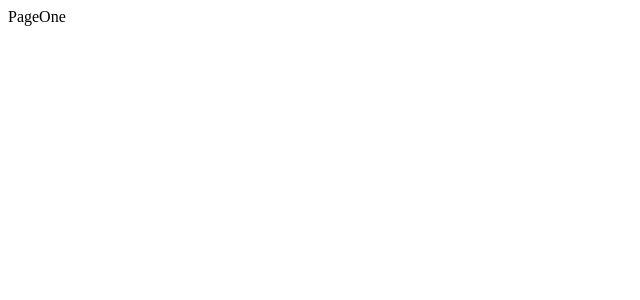
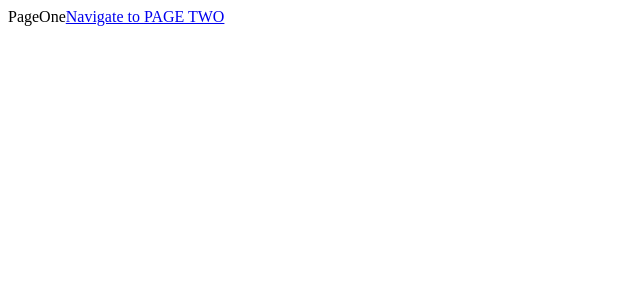
Before and after one commit to manish257/learning-hub, a React (Create React App) app in the folder streams/client/: page / in a window 1280 px wide. Shown: the top 300 px of the page, without its empty margins (0-640 px from the left). Built offline with nearby package versions, Linux system fonts and the light colour scheme.

Commit message:
dont use anchor with routes

```diff
--- a/streams/client/src/components/App.js
+++ b/streams/client/src/components/App.js
@@ -2,7 +2,15 @@ import React from 'react';
 import { BrowserRouter, Route } from 'react-router-dom';
 
 const PageOne = () => {
-    return <div>PageOne</div>
+    return(
+        <div>
+            PageOne
+            {/* BAD */}
+            <a href='/pagetwo'>
+                Navigate to PAGE TWO
+            </a>
+        </div>
+    );
 };
 
 const PageTwo = () => {
@@ -11,7 +19,13 @@ const PageTwo = () => {
             PageTwo
             <br />
             <br />
-            <button>Click Me!</button>
+            <button>
+            {/* BAD */}
+                <a href='/'>
+                    Navigate to PAGE ONE
+                </a>
+            </button>
+
         </div>
     );
 };
```
